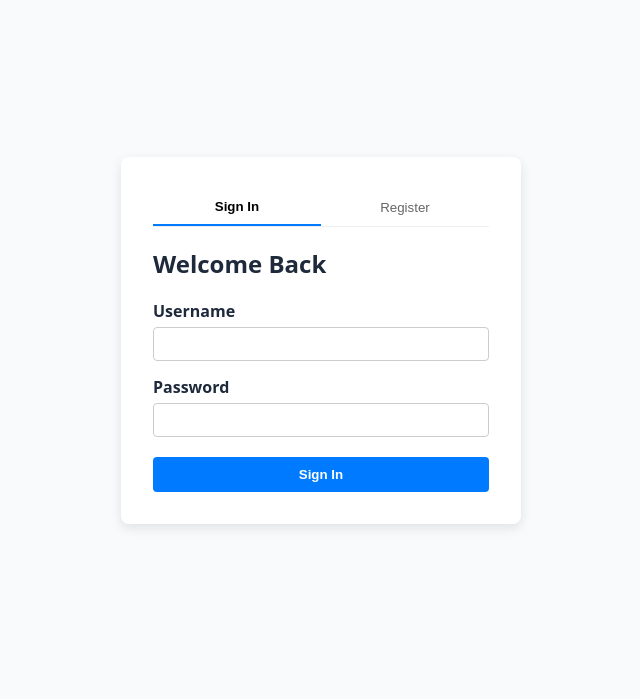
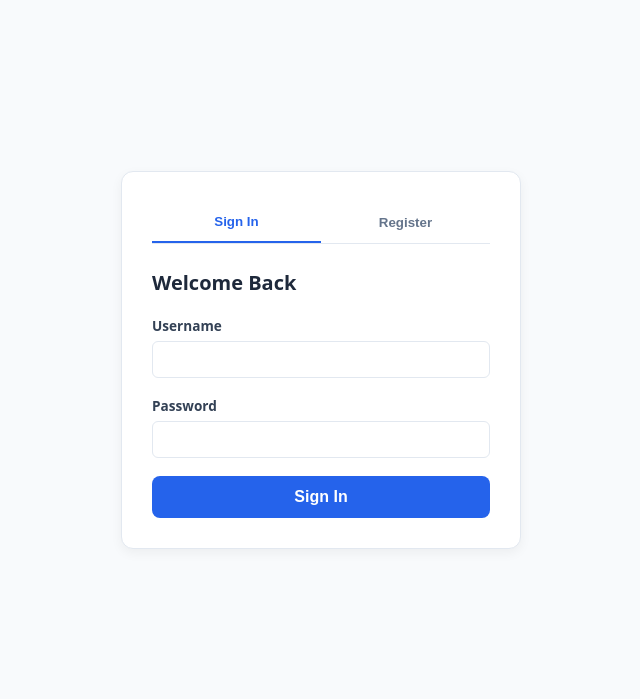
Before and after one commit to markdarcy45-oss/Teams, a Flask app: page /login in a window 1280 px wide. Shown: the top 699 px of the page, without its empty margins (319-959 px from the left). Run offline with Flask 3, Linux system fonts and the light colour scheme; some libraries are stand-ins or nearby versions.

Commit message:
Update login.html

```diff
--- a/templates/login.html
+++ b/templates/login.html
@@ -1,94 +1,170 @@
-{% extends "base.html" %}
+{% extends "base.html" %} {% block title %}Sign in{% endblock %} {% block head %}
+<style>
+    .page-container {
+        padding: 40px 20px;
+        background: var(--bg);
+        min-height: 85vh;
+        display: flex;
+        justify-content: center;
+        align-items: center;
+    }
 
-{% block title %}Sign in{% endblock %}
+    .panel {
+        background: #fff;
+        border: 1px solid var(--border);
+        border-radius: 12px;
+        padding: 30px;
+        box-shadow: 0 4px 12px rgba(0, 0, 0, 0.05);
+        width: 100%;
+        max-width: 400px;
+    }
 
-{% block head %}
-<style>
-  .login-card {
-    max-width: 420px;
-    margin: 32px auto;
-    padding: 20px;
-    background: #fff;
-    border-radius: 10px;
-    box-shadow: 0 6px 18px rgba(0,0,0,0.08);
-  }
-  .login-card h1 { margin: 0 0 12px; font-size: 1.4rem; }
-  .form-row { margin-bottom: 12px; }
-  label { display:block; font-weight:600; margin-bottom:6px; }
-  input[type="text"], input[type="password"] {
-    width:100%; padding:10px 12px; border-radius:6px; border:1px solid #ddd;
-    font-size:14px;
-  }
-  .hint { color:#666; font-size:0.9rem; margin-top:6px; }
-  .err { color:#b91c1c; margin-bottom:8px; font-weight:600; }
-  .btn { display:inline-block; padding:10px 14px; border-radius:8px; background:#2a6fdb; color:#fff; border:none; cursor:pointer; font-weight:600; }
-  .small-link { margin-left:12px; font-size:0.9rem; color:#2a6fdb; text-decoration:none; vertical-align:middle; }
-  .note { margin-top:10px; font-size:0.9rem; color:#666; }
+    .auth-tabs {
+        display: flex;
+        margin-bottom: 25px;
+        border-bottom: 1px solid var(--border);
+    }
+
+    .tab-btn {
+        flex: 1;
+        padding: 12px;
+        border: none;
+        background: none;
+        cursor: pointer;
+        color: var(--text-muted);
+        font-weight: 600;
+        transition: all 0.2s;
+    }
+
+    .form-row {
+        margin-bottom: 18px;
+    }
+    .form-row label {
+        display: block;
+        font-size: 0.85rem;
+        font-weight: bold;
+        margin-bottom: 6px;
+        color: #334155;
+    }
+
+    .modern-input {
+        width: 100%;
+        padding: 10px;
+        border-radius: 6px;
+        border: 1px solid var(--border);
+        box-sizing: border-box;
+    }
+
+    .btn {
+        width: 100%;
+        padding: 12px;
+        border-radius: 8px;
+        border: none;
+        cursor: pointer;
+        font-weight: bold;
+        transition: 0.2s;
+        font-size: 1rem;
+    }
+    .btn.primary {
+        background: var(--primary);
+        color: white;
+    }
+    .btn.success {
+        background: var(--success);
+        color: white;
+    }
+    .btn:hover {
+        opacity: 0.9;
+        transform: translateY(-1px);
+    }
 </style>
-{% endblock %}
-{% block content %}
-<div class="login-container" style="display: flex; justify-content: center; align-items: center; min-height: 80vh;">
-    <div class="login-card" style="width: 100%; max-width: 400px; padding: 2rem; border-radius: 8px; box-shadow: 0 4px 12px rgba(0,0,0,0.1); background: white;">
-
-        <div class="auth-tabs" style="display: flex; margin-bottom: 20px; border-bottom: 1px solid #eee;">
-            <button onclick="showAuth('login')" id="login-tab" style="flex: 1; padding: 10px; border: none; background: none; cursor: pointer; border-bottom: 2px solid #007bff; font-weight: bold;">Sign In</button>
-            <button onclick="showAuth('register')" id="register-tab" style="flex: 1; padding: 10px; border: none; background: none; cursor: pointer; color: #666;">Register</button>
+{% endblock %} {% block content %}
+<div class="page-container">
+    <div class="panel">
+        <div class="auth-tabs">
+            <button
+                onclick="showAuth('login')"
+                id="login-tab"
+                class="tab-btn"
+                style="border-bottom: 2px solid var(--primary); color: var(--primary)"
+            >
+                Sign In
+            </button>
+            <button onclick="showAuth('register')" id="register-tab" class="tab-btn">Register</button>
         </div>
 
         <div id="login-form">
-            <h2 style="margin-bottom: 20px;">Welcome Back</h2>
+            <h2 style="margin-top: 0; margin-bottom: 20px; font-size: 1.25rem">Welcome Back</h2>
             <form method="POST" action="{{ url_for('login') }}">
-                <div class="form-row" style="margin-bottom: 15px;">
-                    <label style="display: block; margin-bottom: 5px;">Username</label>
-                    <input type="text" name="username" required style="width: 100%; padding: 8px; border: 1px solid #ccc; border-radius: 4px;">
+                <div class="form-row">
+                    <label>Username</label>
+                    <input type="text" name="username" required class="modern-input" autocomplete="username" />
                 </div>
-                <div class="form-row" style="margin-bottom: 20px;">
-                    <label style="display: block; margin-bottom: 5px;">Password</label>
-                    <input type="password" name="password" required style="width: 100%; padding: 8px; border: 1px solid #ccc; border-radius: 4px;">
+                <div class="form-row">
+                    <label>Password</label>
+                    <input
+                        type="password"
+                        name="password"
+                        required
+                        class="modern-input"
+                        autocomplete="current-password"
+                    />
                 </div>
-                <button type="submit" class="btn btn-primary" style="width: 100%; padding: 10px; background-color: #007bff; color: white; border: none; border-radius: 4px; cursor: pointer;">Sign In</button>
+                <button type="submit" class="btn primary">Sign In</button>
             </form>
         </div>
 
-        <div id="register-form" style="display: none;">
-            <h2 style="margin-bottom: 20px;">Create Account</h2>
+        <div id="register-form" style="display: none">
+            <h2 style="margin-top: 0; margin-bottom: 20px; font-size: 1.25rem">Create Account</h2>
             <form method="POST" action="{{ url_for('register') }}">
-                <div class="form-row" style="margin-bottom: 15px;">
-                    <label style="display: block; margin-bottom: 5px;">Choose Username</label>
-                    <input type="text" name="username" required style="width: 100%; padding: 8px; border: 1px solid #ccc; border-radius: 4px;">
+                <div class="form-row">
+                    <label>Choose Username</label>
+                    <input type="text" name="username" required class="modern-input" autocomplete="username" />
                 </div>
-                <div class="form-row" style="margin-bottom: 20px;">
-                    <label style="display: block; margin-bottom: 5px;">Set Password</label>
-                    <input type="password" name="password" required style="width: 100%; padding: 8px; border: 1px solid #ccc; border-radius: 4px;">
+                <div class="form-row">
+                    <label>Set Password</label>
+                    <input type="password" name="password" required class="modern-input" autocomplete="new-password" />
                 </div>
-                <button type="submit" class="btn btn-primary" style="width: 100%; padding: 10px; background-color: #28a745; color: white; border: none; border-radius: 4px; cursor: pointer;">Create Account</button>
+                <div class="form-row">
+                    <label>Invite Code</label>
+                    <input
+                        type="text"
+                        name="invite_code"
+                        id="reg_invite_code"
+                        required
+                        class="modern-input"
+                        placeholder="Enter league code"
+                        style="text-transform: uppercase"
+                    />
+                </div>
+                <button type="submit" class="btn success">Create Account</button>
             </form>
         </div>
     </div>
 </div>
 
 <script>
-function showAuth(type) {
-    const loginForm = document.getElementById('login-form');
-    const registerForm = document.getElementById('register-form');
-    const loginTab = document.getElementById('login-tab');
-    const registerTab = document.getElementById('register-tab');
+    function showAuth(type) {
+        const loginForm = document.getElementById("login-form");
+        const registerForm = document.getElementById("register-form");
+        const loginTab = document.getElementById("login-tab");
+        const registerTab = document.getElementById("register-tab");
 
-    if (type === 'login') {
-        loginForm.style.display = 'block';
-        registerForm.style.display = 'none';
-        loginTab.style.borderBottom = '2px solid #007bff';
-        loginTab.style.fontWeight = 'bold';
-        registerTab.style.borderBottom = 'none';
-        registerTab.style.fontWeight = 'normal';
-    } else {
-        loginForm.style.display = 'none';
-        registerForm.style.display = 'block';
-        registerTab.style.borderBottom = '2px solid #28a745';
-        registerTab.style.fontWeight = 'bold';
-        loginTab.style.borderBottom = 'none';
-        loginTab.style.fontWeight = 'normal';
+        if (type === "login") {
+            loginForm.style.display = "block";
+            registerForm.style.display = "none";
+            loginTab.style.borderBottom = "2px solid var(--primary)";
+            loginTab.style.color = "var(--primary)";
+            registerTab.style.borderBottom = "none";
+            registerTab.style.color = "var(--text-muted)";
+        } else {
+            loginForm.style.display = "none";
+            registerForm.style.display = "block";
+            registerTab.style.borderBottom = "2px solid var(--success)";
+            registerTab.style.color = "var(--success)";
+            loginTab.style.borderBottom = "none";
+            loginTab.style.color = "var(--text-muted)";
+        }
     }
-}
 </script>
 {% endblock %}
```
